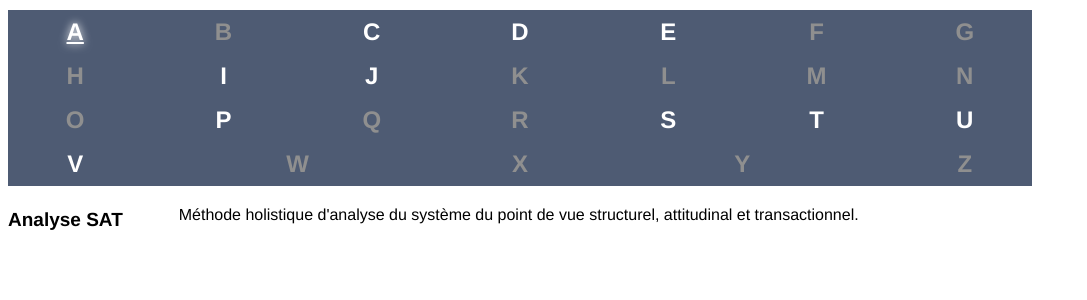
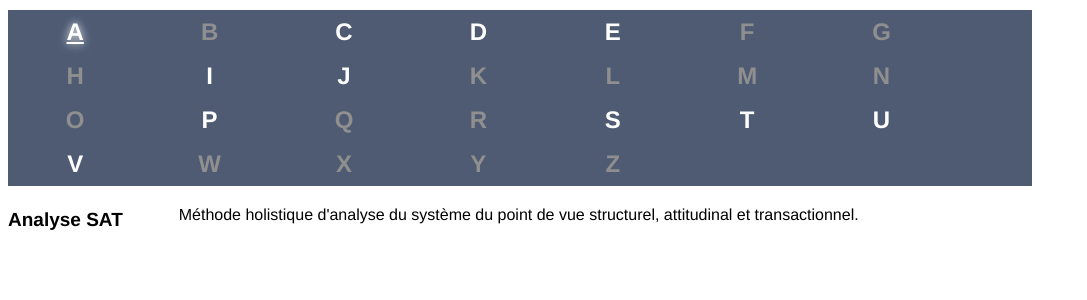
Before and after one commit to csabourin/AccessibleTooltip, a Vue app in the folder Glossary/: page / in a window 1280 px wide. Shown: the top 300 px of the page, without its empty margins (0-1087 px from the left). Built offline with nearby package versions, Linux system fonts and the light colour scheme.

Commit message:
Improved Semantics

```diff
--- a/Glossary/src/App.vue
+++ b/Glossary/src/App.vue
@@ -1,6 +1,6 @@
 <template>
   <div id="glossary-app">
-    <div id="glossary-nav">
+    <nav id="glossary-nav">
       <span
         v-for="letter in alphabet"
         :key="letter"
@@ -11,7 +11,7 @@
       >
         {{ letter.toUpperCase() }}
       </span>
-    </div>
+    </nav>
     <div class="glossary-list">
       <dl id="glossary">
         <template v-for="(entry, index) in filteredGlossary" :key="index">
@@ -89,7 +89,7 @@ export default {
   font-size: 1.5em;
   display: flex;
   flex-wrap: wrap;
-  justify-content: space-between;
+  justify-content: flex-start;
   max-width: 1024px;
   width: 100%;
   margin-bottom: 20px;
```
